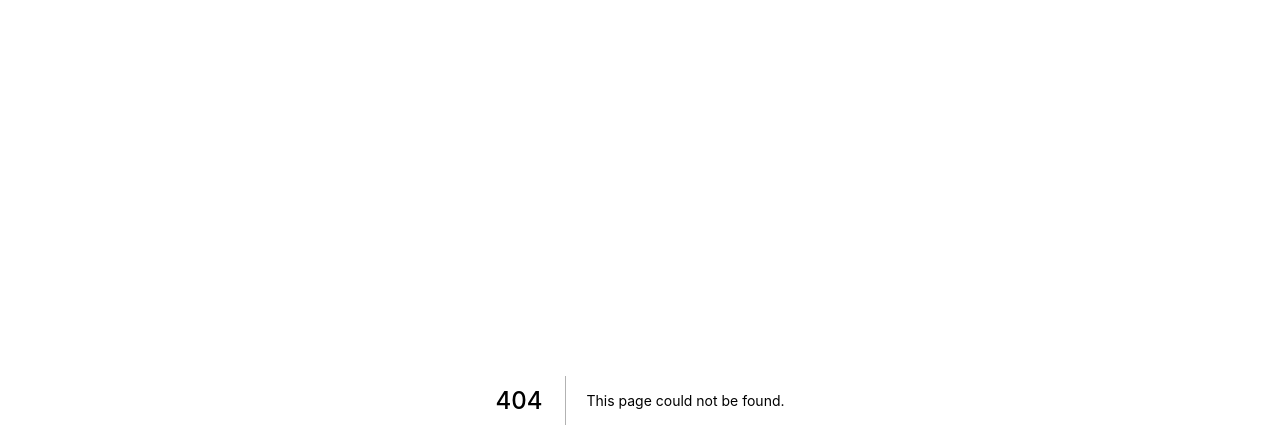
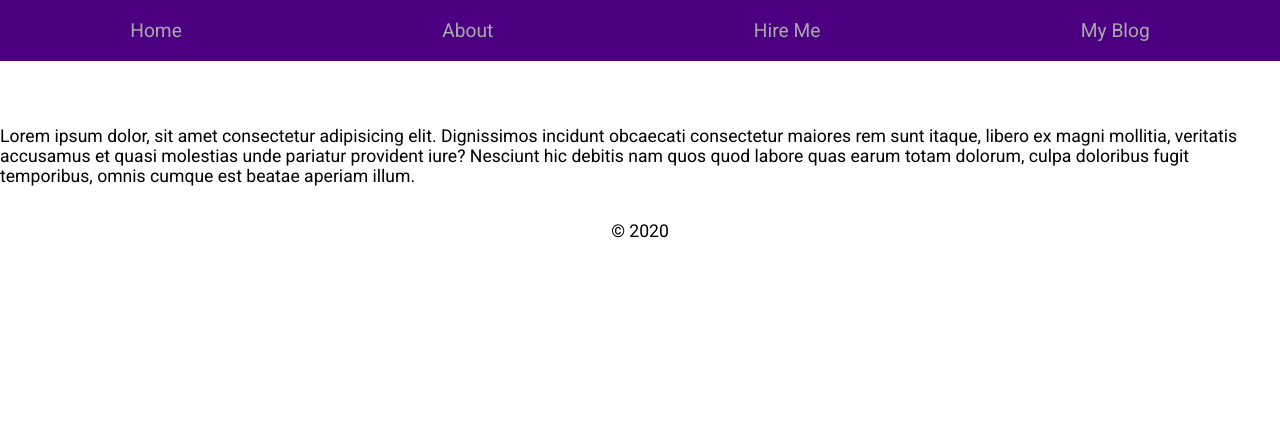
Before and after one commit to KelvinMitaki/Next-Js-Intro, a Next.js app: page /post in a window 1280 px wide. Before the commit this address had no page. Shown: the top 448 px of the page. Built offline with nearby package versions, Linux system fonts and the light colour scheme; a small style sheet from the web is missing.

Commit message:
added post and blog

```diff
--- a/components/Layout.js
+++ b/components/Layout.js
@@ -42,6 +42,9 @@ const Layout = ({ children, title }) => {
         <Link href="/hireme">
           <a>Hire Me</a>
         </Link>
+        <Link href="/blog">
+          <a>My Blog</a>
+        </Link>
       </header>
       <h1>{title}</h1>
       {children}
--- /dev/null
+++ b/pages/post.js
@@ -0,0 +1,19 @@
+import React from "react";
+import Layout from "../components/Layout";
+
+const post = () => {
+  return (
+    <Layout>
+      <p>
+        Lorem ipsum dolor, sit amet consectetur adipisicing elit. Dignissimos
+        incidunt obcaecati consectetur maiores rem sunt itaque, libero ex magni
+        mollitia, veritatis accusamus et quasi molestias unde pariatur provident
+        iure? Nesciunt hic debitis nam quos quod labore quas earum totam
+        dolorum, culpa doloribus fugit temporibus, omnis cumque est beatae
+        aperiam illum.
+      </p>
+    </Layout>
+  );
+};
+
+export default post;
```
Also changed, not shown: pages/blog.js (added, +19 -0 lines), public/1.png (deleted).
